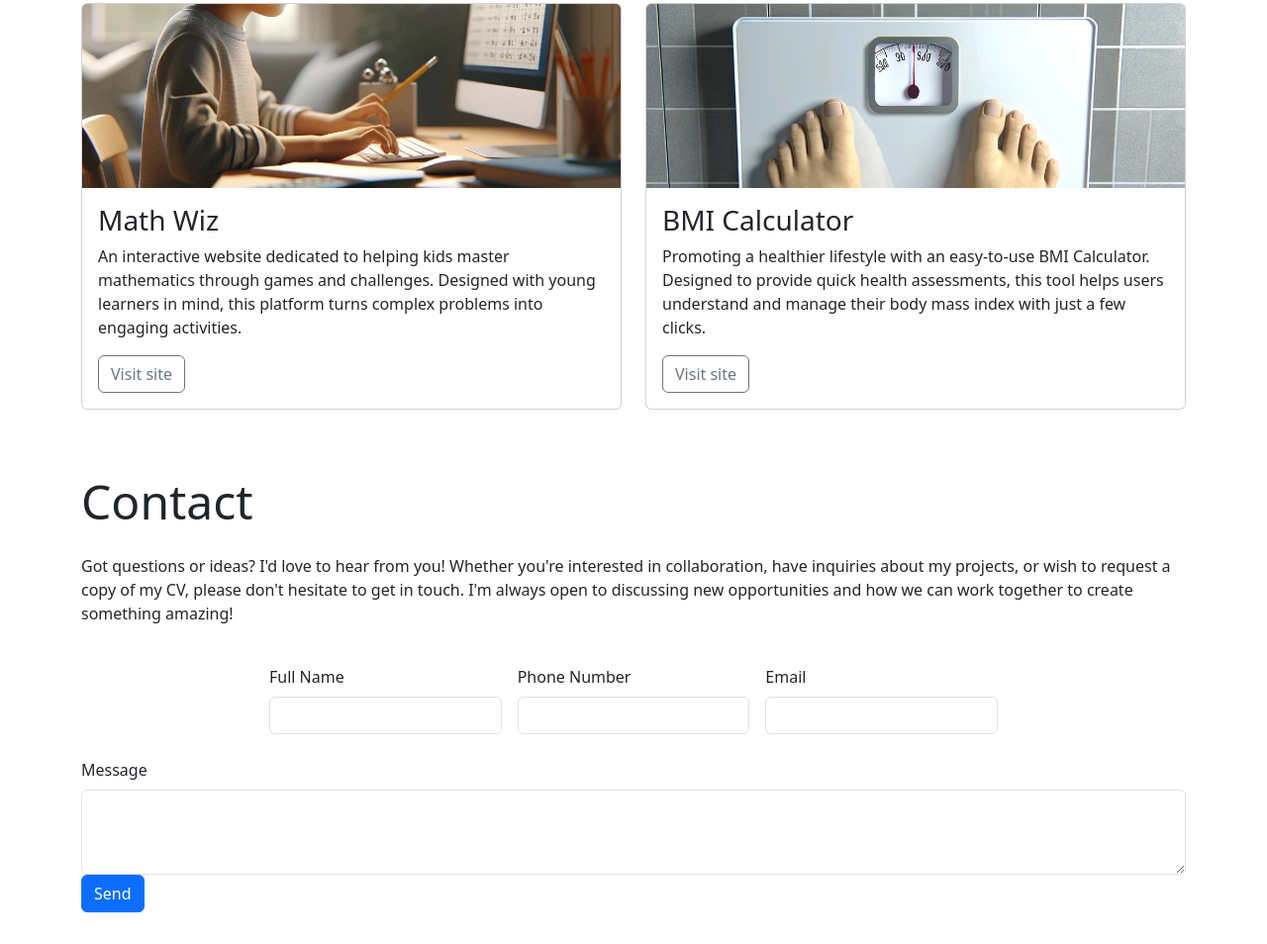
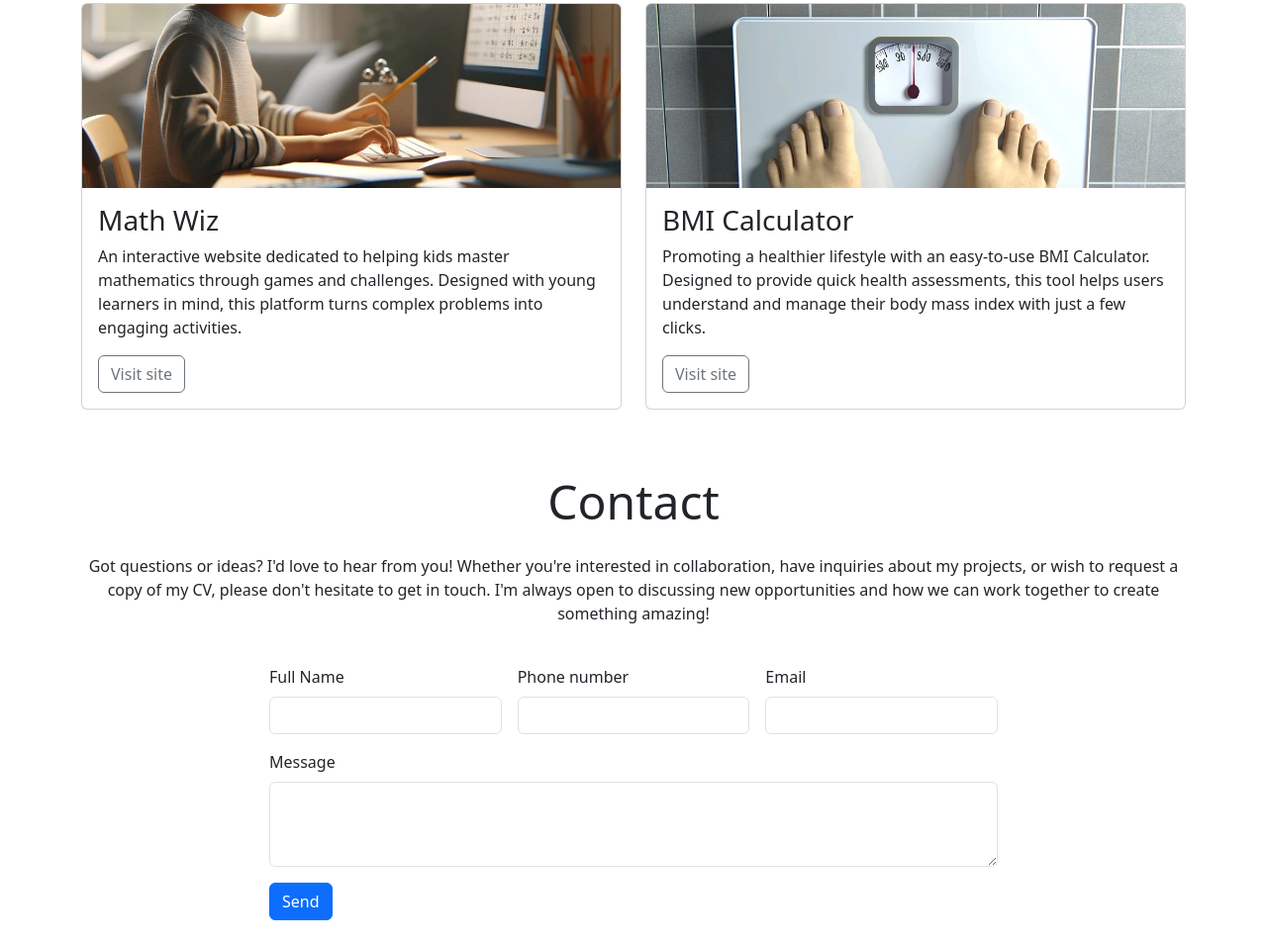
Before and after one commit to JeremyGreig/Bootstrap-portfolio, a plain HTML site: page index.html in a window 1280 px wide. Shown: the part 1421-2375 px from the top of the page at 99% size. Before the commit the page ends 2343 px from the top, so only its background shows below. Drawn offline with nearby package versions, Linux system fonts and the light colour scheme.

Commit message:
Copied source code in to resolve issue with message box not aligning so as not to go insane

```diff
--- a/index.html
+++ b/index.html
@@ -177,18 +177,17 @@
             </div>
         </section>
     </main>
-    <!-- Bootstrap JS Script-->
-    <script src="https://cdn.jsdelivr.net/npm/bootstrap@5.3.3/dist/js/bootstrap.bundle.min.js"
-        integrity="sha384-YvpcrYf0tY3lHB60NNkmXc5s9fDVZLESaAA55NDzOxhy9GkcIdslK1eN7N6jIeHz"
-        crossorigin="anonymous"></script>
-</body>
 
-<!-- Contact section-->
+    <!-- Contact section -->
     <footer id="contact" class="container">
         <div class="row justify-content-center">
-        <div class="col-12-center my-4">
+            <div class="col-12 text-center my-4">
                 <h2 class="display-5">Contact</h2>
-            <p class="mt-4">Got questions or ideas? I'd love to hear from you! Whether you're interested in collaboration, have inquiries about my projects, or wish to request a copy of my CV, please don't hesitate to get in touch. I'm always open to discussing new opportunities and how we can work together to create something amazing!</p>
+                <p class="mt-4">Got questions or ideas? I'd love to hear from you! Whether you're
+                    interested in collaboration, have inquiries about my projects, or
+                    wish to request a copy of my CV, please don't hesitate to get in
+                    touch. I'm always open to discussing new opportunities and how we
+                    can work together to create something amazing!</p>
             </div>
             <div class="col-12 col-md-10 col-lg-8 mb-4">
                 <!-- Add your form here -->
@@ -198,18 +197,16 @@
                         <input type="text" class="form-control" id="full-name">
                     </div>
                     <div class="col-lg-4">
-                  <label for="phonenumber" class="form-label">Phone Number</label>
+                        <label for="phonenumber" class="form-label">Phone number</label>
                         <input type="number" class="form-control" id="phonenumber">
                     </div>
                     <div class="col-lg-4">
                         <label for="email" class="form-label">Email</label>
                         <input type="email" class="form-control" id="email">
                     </div>
-                  </div>
-                </div>
                     <div class="col-12">
-                    <label for="Textarea" class="form-label">Message</label>
-                    <textarea class="form-control" id="Textarea" rows="3"></textarea>
+                        <label for="message" class="form-label">Message</label>
+                        <textarea class="form-control" id="message" rows="3"></textarea>
                     </div>
                     <div class="col-12">
                         <button type="submit" class="btn btn-primary">Send</button>
@@ -219,4 +216,10 @@
         </div>
     </footer>
 
+    <!-- Bootstrap JS Script-->
+    <script src="https://cdn.jsdelivr.net/npm/bootstrap@5.3.3/dist/js/bootstrap.bundle.min.js"
+        integrity="sha384-YvpcrYf0tY3lHB60NNkmXc5s9fDVZLESaAA55NDzOxhy9GkcIdslK1eN7N6jIeHz"
+        crossorigin="anonymous"></script>
+</body>
+
 </html>
```
Lines whose indentation alone changed are shown as unchanged.
